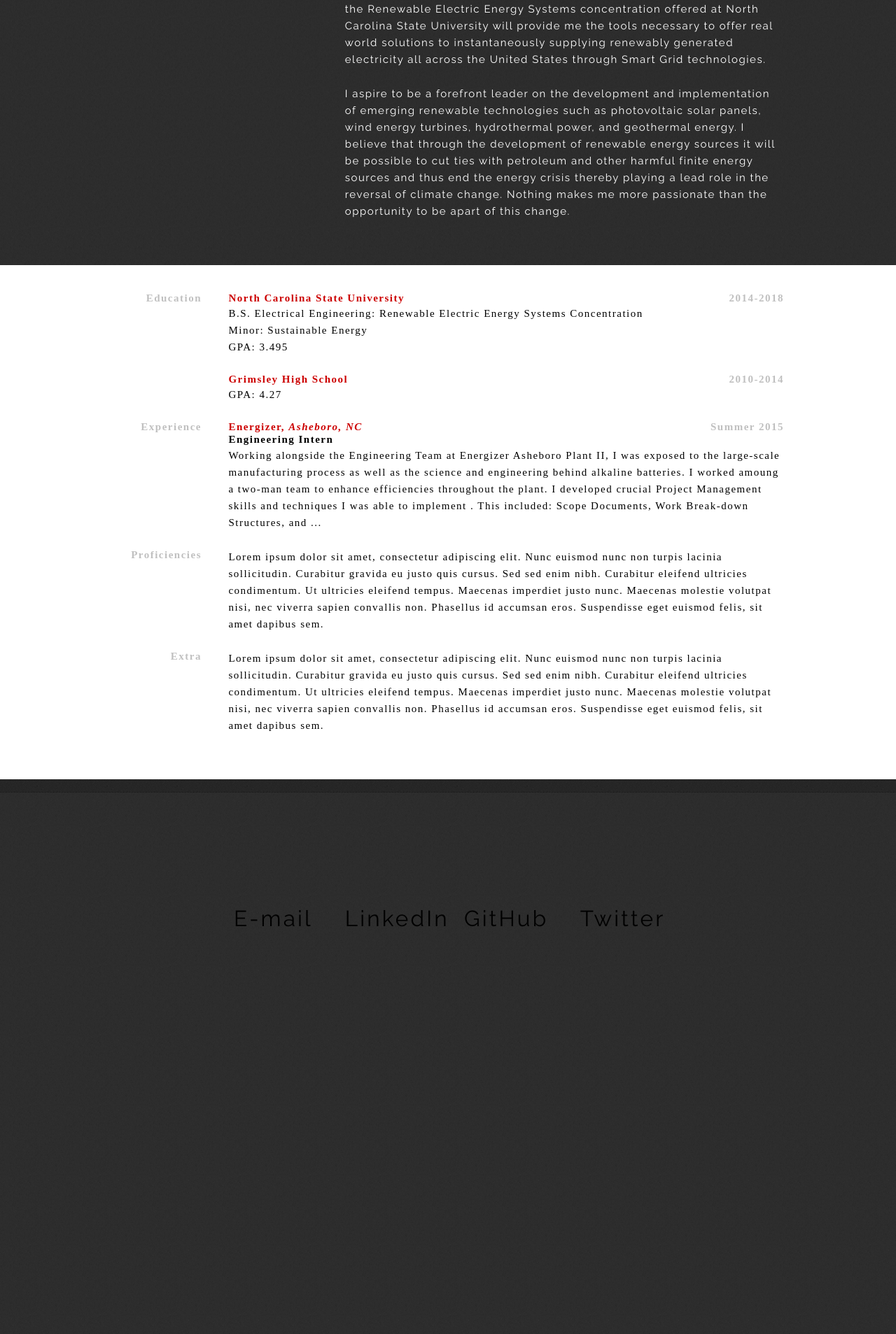
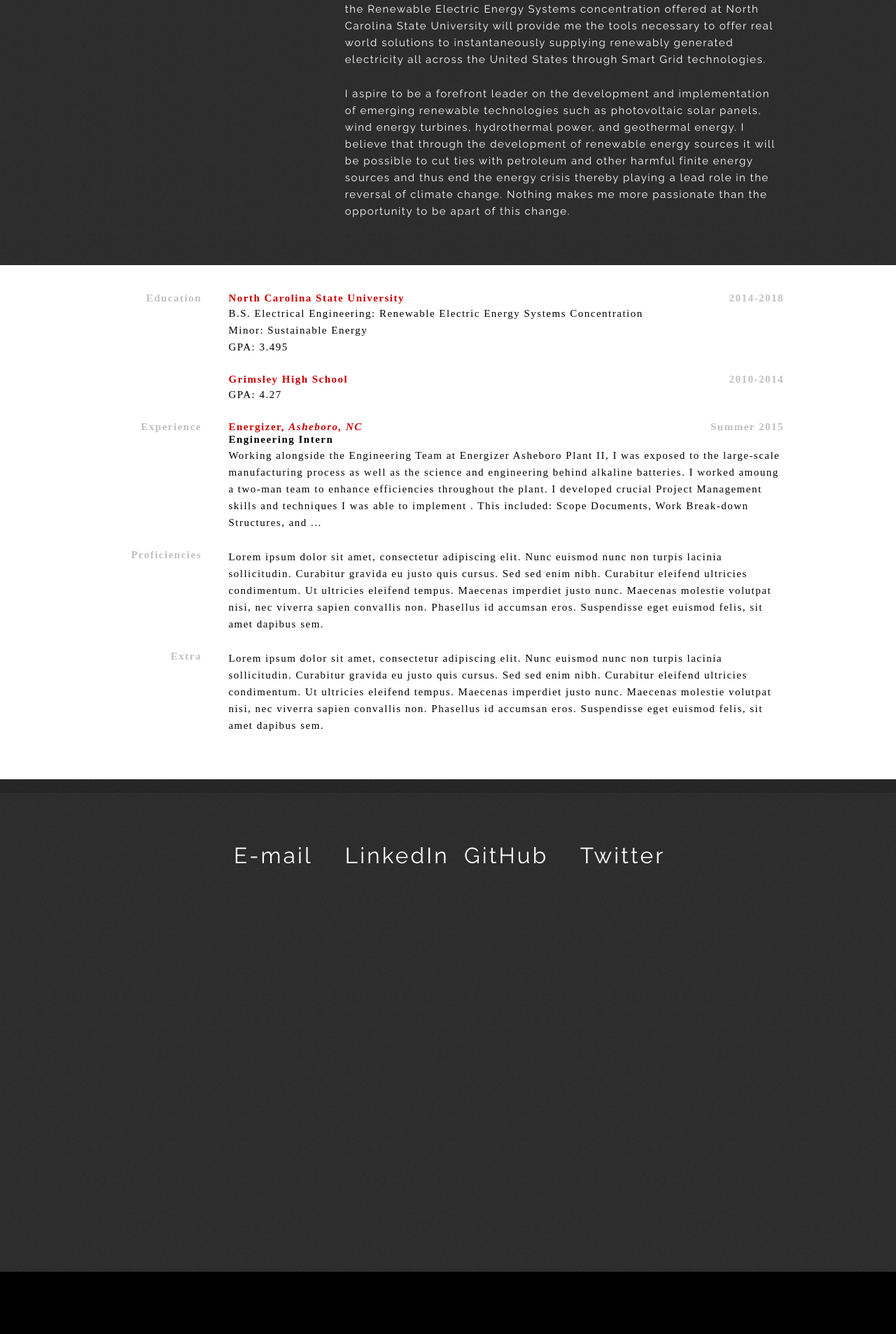
Before and after one commit to jacksoncwilliams/jackson-erin, a Jekyll site: the page built from simpleindex.html, in a window 1280 px wide. Shown: the part 1952-3859 px from the top of the page at 70% size. Built offline with Jekyll 4.4.1, drawn with Linux system fonts in a browser that asks for light colours; nearby versions of some CDN libraries; some web fonts are replaced; after the commit the page ends 3770 px from its top, so only the background shows below that.

Commit message:
Update simple.css

```diff
--- a/css/simple.css
+++ b/css/simple.css
@@ -243,11 +243,11 @@
    padding-bottom: 40px;
    width: 100%;
    height: 600px;
-   padding-top: 12%;
+   padding-top: 5%;
 }
 
 #contact h1 {
-    color: #000000;
+    color: #ffffff;
     font-size: 2.1em;
     font-weight: 400;
     letter-spacing: 0.1em;
```
